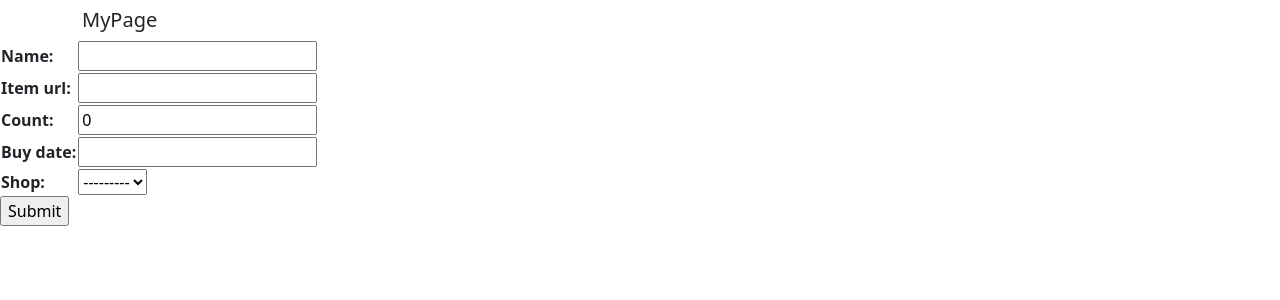
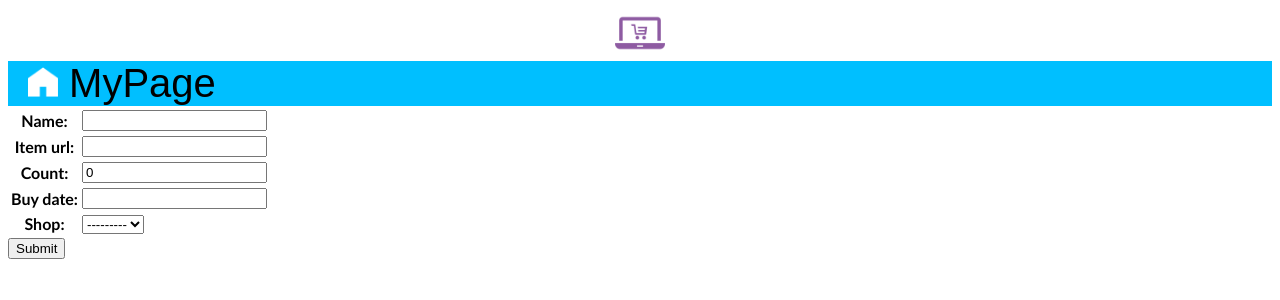
Before and after one commit to t20cs025/ledger, a Django app: page /shoppinglist/add in a window 1280 px wide. Shown: the top 300 px of the page. Run offline with Django 3.2, Linux system fonts and the light colour scheme; data that the repository does not hold is empty; some libraries are stand-ins or nearby versions.

Commit message:
# WARNING: head commit changed in the meantime
[change]html etc.

```diff
--- /dev/null
+++ b/static/css/base.css
@@ -0,0 +1,20 @@
+body {
+    background-color: white;
+    font-family:'Gill Sans', 'Gill Sans MT', Calibri, 'Trebuchet MS', sans-serif;
+}
+
+header {
+    width: 100%;
+    background-color: white;
+}
+
+.logo {
+    text-align: center;
+}
+
+.navbar-brand {
+    font-size: 40px;
+    padding-left: 20px;
+    background-color: deepskyblue;
+    font-family: Arial, Helvetica, sans-serif;
+}
--- a/templates/base.html
+++ b/templates/base.html
@@ -5,12 +5,21 @@
 	<meta charset="utf-8">
 	<meta name="viewport" content="width=device-width, initial-scale=1.0">
 	<title>{% block title %} 買い物リストメインページ{% endblock %}</title>
-	<link rel="stylesheet"href="{% static '/bootstrap/css/bootstrap.min.css'%}">
+	<!-- <link rel="stylesheet"href="{% static '/bootstrap/css/bootstrap.min.css'%}"> -->
+	<link rel="stylesheet"href="{% static '/css/base.css'%}">
 </head>
 <body>
+	<header>
+		<div class = "logo">
+			<img src = "{% static "/images/shopping.png"%}" width="50">
+		</div>
+
+	</header>
 	<div class="container">
 	<nav class="nav">
-		<div class="navbar-brand">MyPage</div>
+		<div class="navbar-brand">
+			<img src="{% static "/images/home.png"%}" width="30">
+			MyPage</div>
 	</nav>
 	</div>
 	{% block main %}{% endblock %}
```
Also changed, not shown: static/images/home.png (added), static/images/shopping.png (added).
